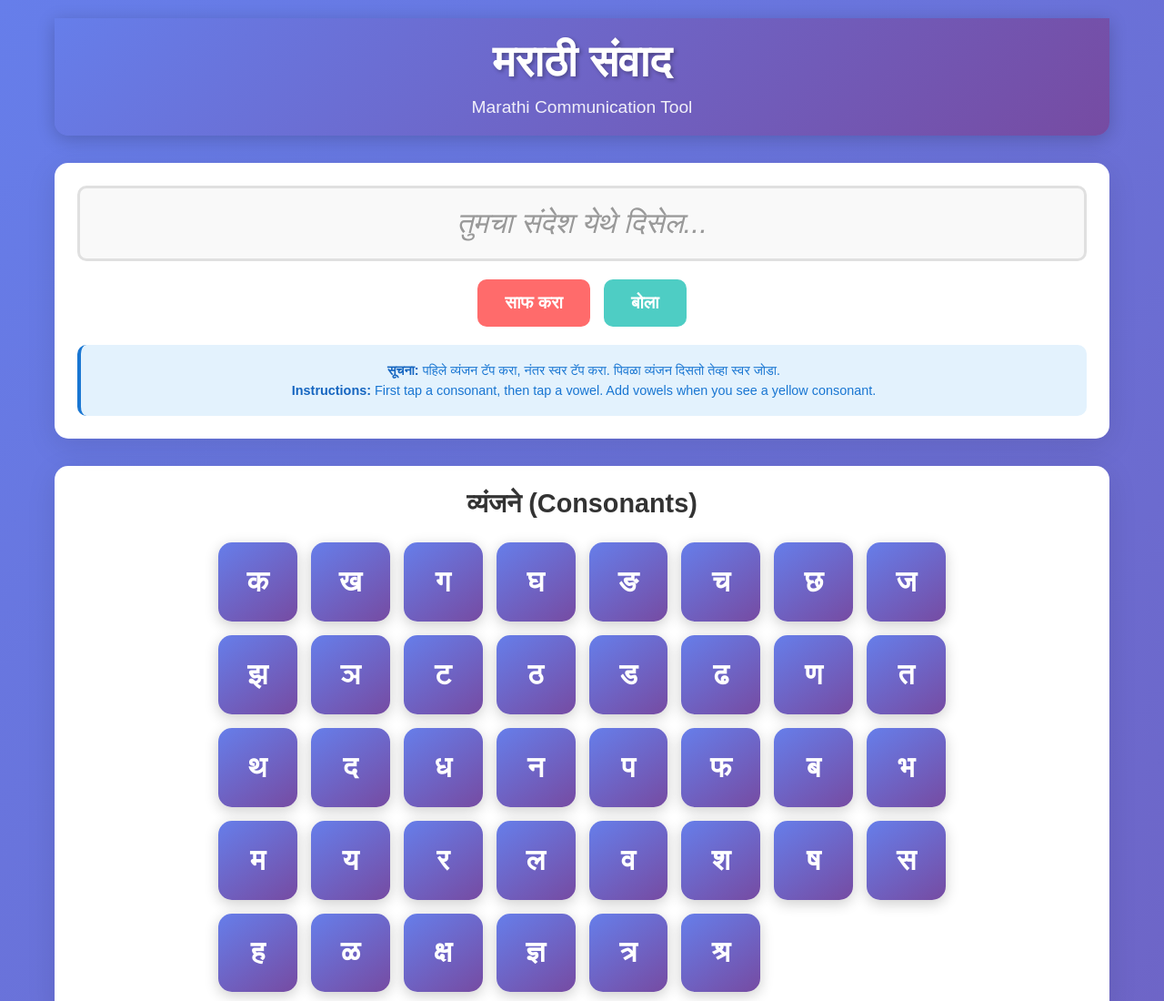
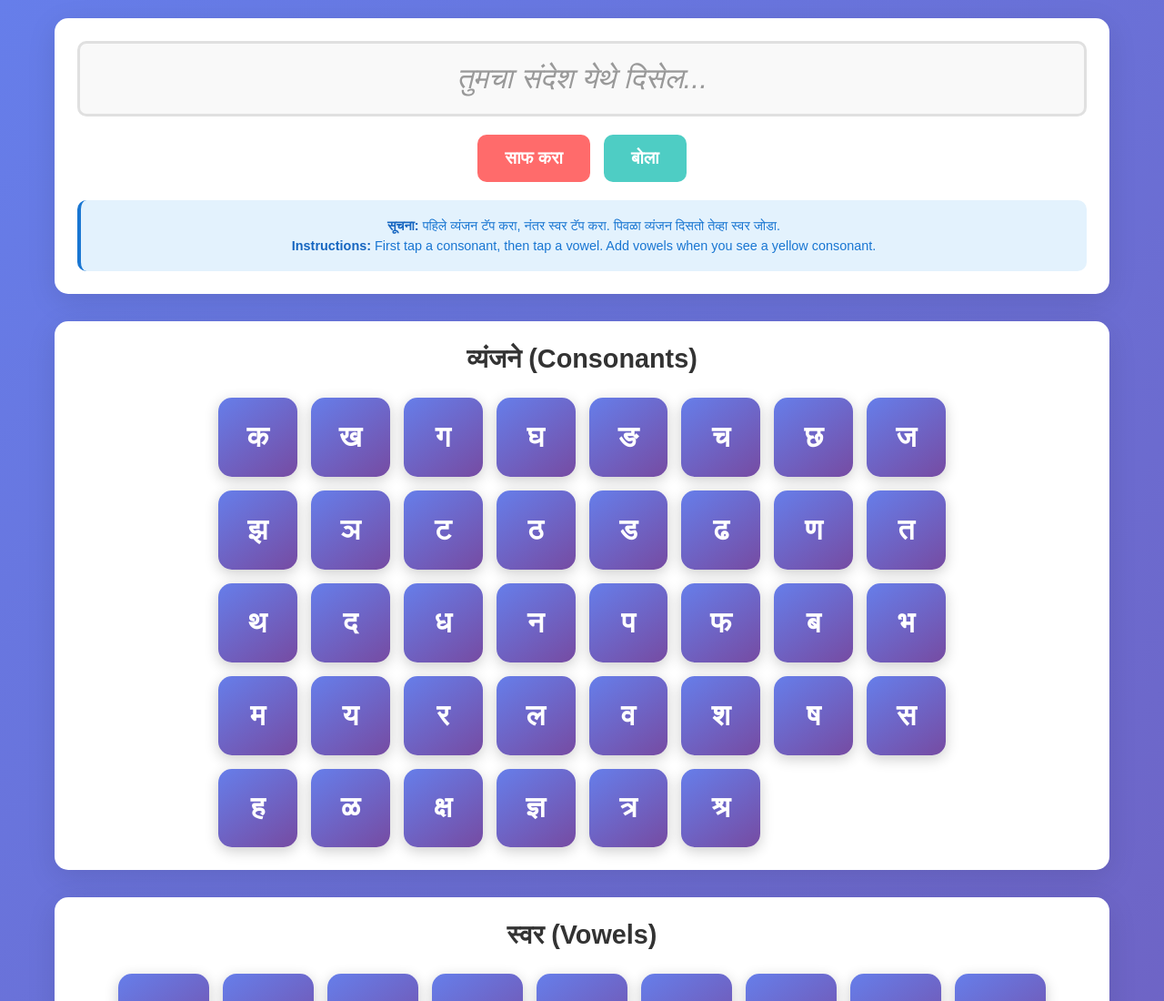
Before and after one commit to sumedhphadke/akshar-aid, a website: page index.html in a window 1280 px wide. Shown: the top 1100 px of the page at 91% size. Drawn offline with Linux system fonts and the light colour scheme.

Commit message:
Remove header completely and ensure display area is sticky for better UX

```diff
--- a/index.html
+++ b/index.html
@@ -8,11 +8,6 @@
 </head>
 <body>
     <div class="container">
-        <header>
-            <h1>मराठी संवाद</h1>
-            <p class="subtitle">Marathi Communication Tool</p>
-        </header>
-
         <div class="display-area">
             <div class="current-word" id="currentWord">
                 <span class="placeholder">तुमचा संदेश येथे दिसेल...</span>
--- a/styles.css
+++ b/styles.css
@@ -17,29 +17,7 @@ body {
     padding: 20px;
 }
 
-header {
-    text-align: center;
-    margin-bottom: 30px;
-    color: white;
-    position: sticky;
-    top: 0;
-    z-index: 1000;
-    background: linear-gradient(135deg, #667eea 0%, #764ba2 100%);
-    padding: 20px;
-    border-radius: 0 0 15px 15px;
-    box-shadow: 0 4px 20px rgba(0,0,0,0.2);
-}
 
-header h1 {
-    font-size: 3rem;
-    margin-bottom: 10px;
-    text-shadow: 2px 2px 4px rgba(0,0,0,0.3);
-}
-
-.subtitle {
-    font-size: 1.2rem;
-    opacity: 0.9;
-}
 
 .display-area {
     background: white;
@@ -48,7 +26,7 @@ header h1 {
     margin-bottom: 30px;
     box-shadow: 0 8px 32px rgba(0,0,0,0.1);
     position: sticky;
-    top: 120px;
+    top: 20px;
     z-index: 999;
 }
 
@@ -299,9 +277,7 @@ header h1 {
         padding: 15px;
     }
 
-    header h1 {
-        font-size: 2.5rem;
-    }
+
 
     .tiles-container {
         grid-template-columns: repeat(auto-fit, minmax(70px, 1fr));
```
